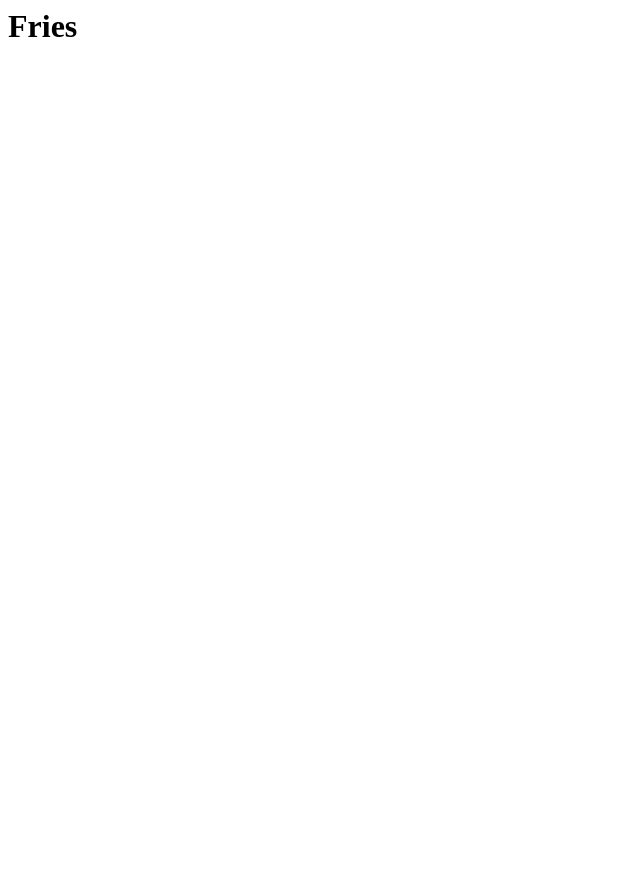
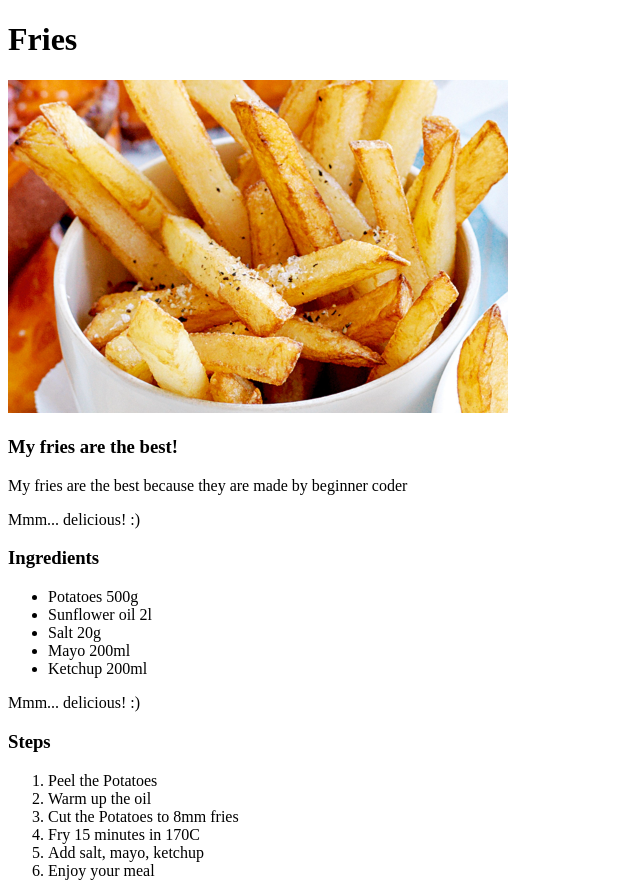
Before and after one commit to KarolKarnas/odin-recipes, a plain HTML site: page recipes/fries.html in a window 1280 px wide. Shown: the whole page, without its empty margins (0-640 px from the left). Before the commit the page ends 800 px from the top, so only its background shows below. Drawn offline with Linux system fonts and the light colour scheme.

Commit message:
Add to fires.html image, description, ul, ol
image of ready fries, description of the image, ul with ingredients, ol with steps to prepare the meal

```diff
--- a/recipes/fries.html
+++ b/recipes/fries.html
@@ -1 +1,38 @@
-<h1>Fries</h1>
+<!DOCTYPE html>
+<html lang="pl">
+	<head>
+		<meta charset="UTF-8" />
+		<meta http-equiv="X-UA-Compatible" content="IE=edge" />
+		<meta name="viewport" content="width=device-width, initial-scale=1.0" />
+		<title>Fries</title>
+	</head>
+	<body>
+		<h1>Fries</h1>
+		<img
+			width="500px"
+			src="../images/fires-ready.jpeg"
+			alt="photography of ready fires from the recipe"
+		/>
+		<h3>My fries are the best!</h3>
+		<p>My fries are the best because they are made by beginner coder</p>
+		<p>Mmm... delicious! :)</p>
+		<h3>Ingredients</h3>
+		<ul>
+			<li>Potatoes 500g</li>
+			<li>Sunflower oil 2l</li>
+			<li>Salt 20g</li>
+			<li>Mayo 200ml</li>
+			<li>Ketchup 200ml</li>
+		</ul>
+		<p>Mmm... delicious! :)</p>
+		<h3>Steps</h3>
+		<ol>
+			<li>Peel the Potatoes</li>
+			<li>Warm up the oil</li>
+			<li>Cut the Potatoes to 8mm fries</li>
+			<li>Fry 15 minutes in 170C</li>
+			<li>Add salt, mayo, ketchup</li>
+			<li>Enjoy your meal</li>
+		</ol>
+	</body>
+</html>
```
Also changed, not shown: index.html (+1 -0 lines), images/fires-ready.jpeg (added), 1 other file.
